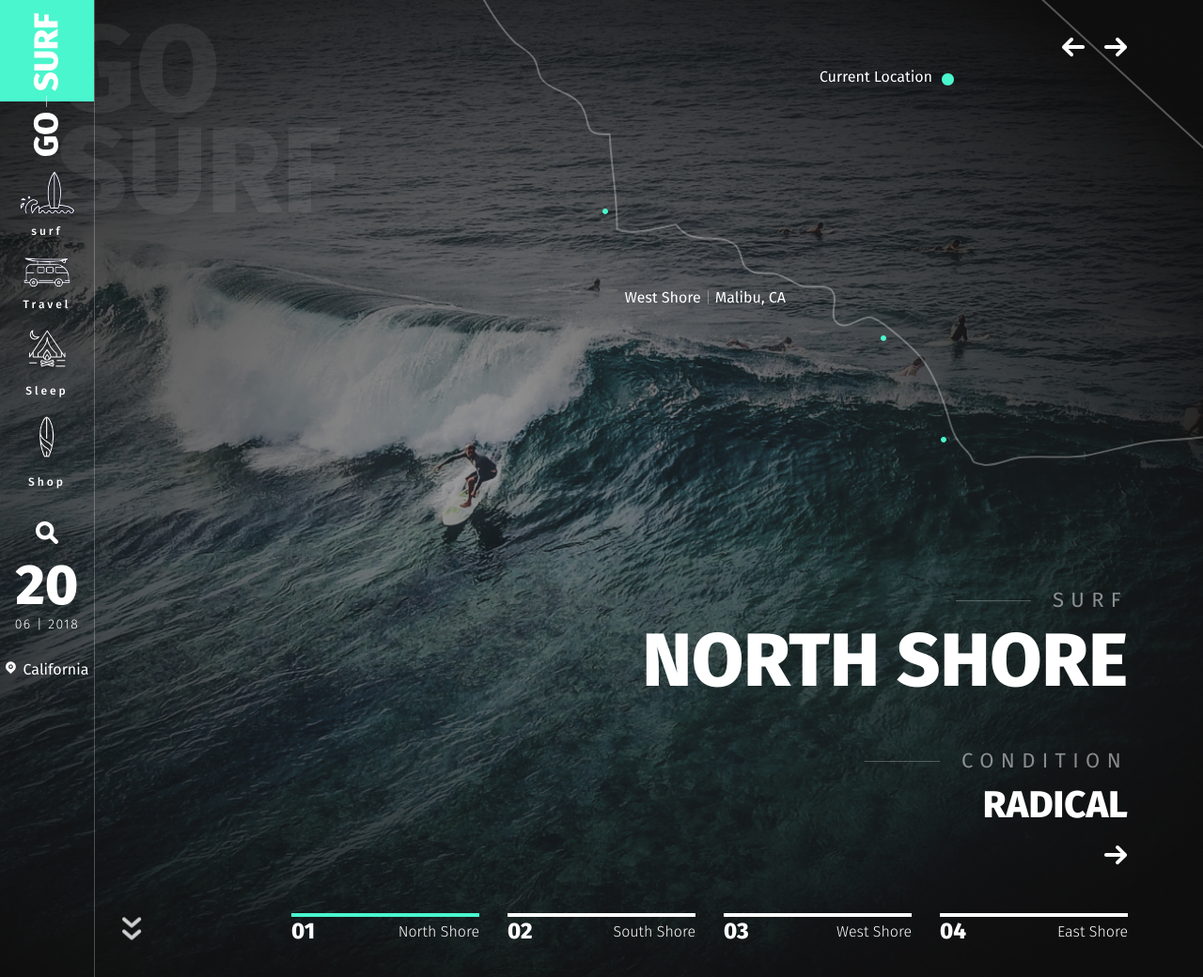
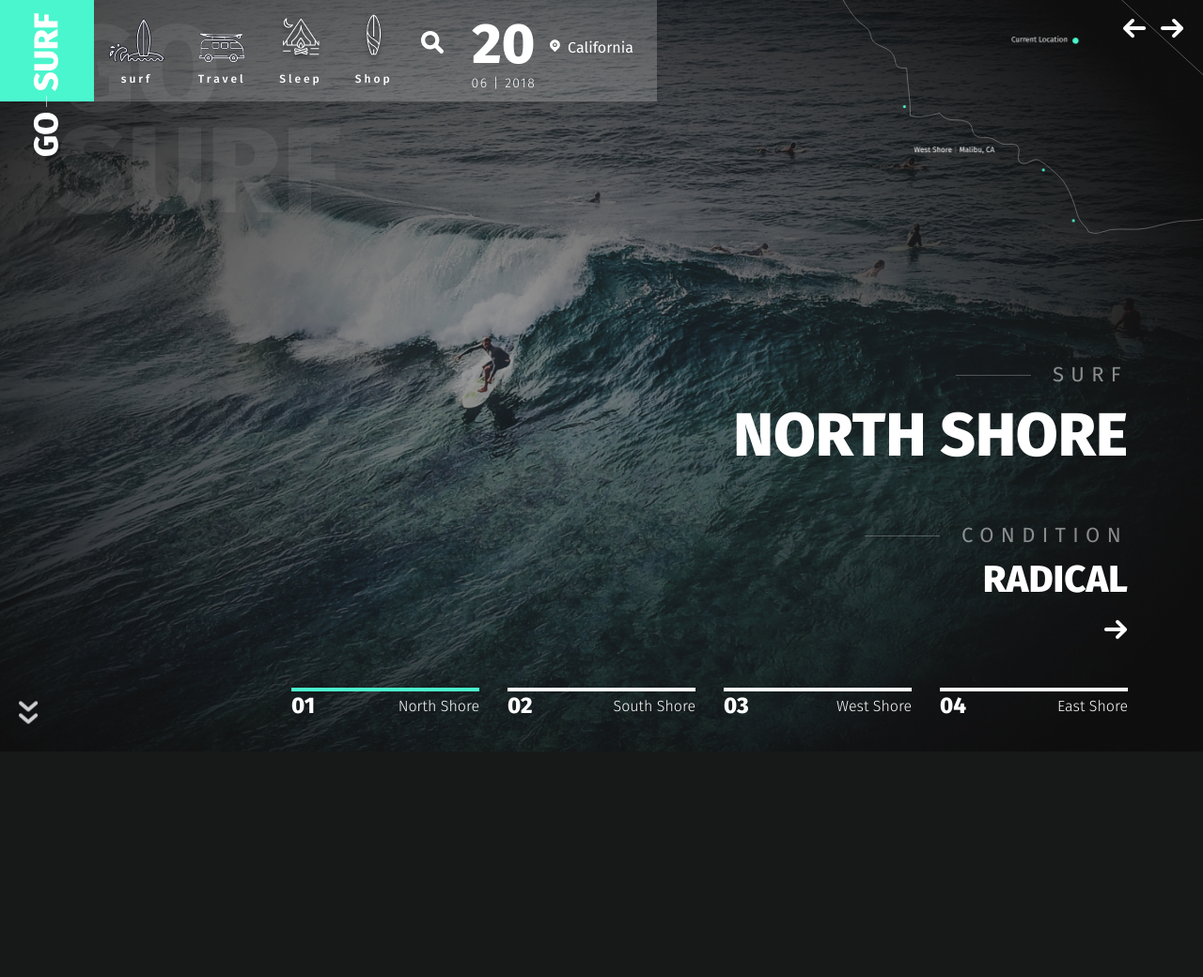
Before and after one commit to VadymStukalov/go-surf, a website: page index.html in a window 1280 px wide. Shown: the whole page at 94% size. After the commit the page ends 800 px from the top, so only its background shows below. Drawn offline with nearby package versions, Linux system fonts and the light colour scheme.

Commit message:
adaptive for screen 1040px

```diff
--- a/app/sass/basic/_media.scss
+++ b/app/sass/basic/_media.scss
@@ -1,4 +1,4 @@
-@media (max-width: 1400px) {
+@media (max-width: 1440px) {
   .logo {
     img {
       width: 100px;
@@ -31,4 +31,85 @@
   .header__arrows {
     left: 130px;
   }
+
+  .header {
+    height: 100vh;
+  }
+
+  .slick-track {
+    height: 100vh;
+  }
+
+  .header__aside {
+    height: 100vh;
+  }
 }
+
+@media (max-width: 1366px) {
+  .header__aside {
+    position: absolute;
+    background: rgba($color: #fff, $alpha: 0.2);
+    height: 108px;
+    padding-right: 25px;
+    border-right: none;
+    display: flex;
+    text-align: center;
+    color: #fff;
+  }
+  .menu {
+    padding-top: 0;
+  }
+
+  .menu__list {
+    li {
+      display: inline-block;
+    }
+    a {
+      padding: 15px;
+    }
+  }
+  .header__search {
+    padding: 33px 15px 15px;
+  }
+  .header__date {
+    padding: 15px;
+  }
+  .header__location {
+    margin-top: 42px;
+  }
+  .slider-item__info-title {
+    font-size: 65px;
+  }
+  .header__arrows {
+    left: 20px;
+    bottom: 20px;
+  }
+}
+
+@media (max-width: 1340px) {
+  .header__map {
+    svg {
+      width: 500px;
+      height: 250px;
+    }
+  }
+  .slider-arrows {
+    top: 20px;
+    right: 20px;
+  }
+  .slider-arrows__left {
+    right: 60px;
+  }
+}
+
+@media (max-width: 1040px) {
+  .header__arrows {
+    display: none;
+  }
+  .menu {
+    display: none;
+  }
+  .header__search {
+    padding: 40px 15px 15px;
+  }
+}
```
Also changed, not shown: css/main.css, 1 other file.
